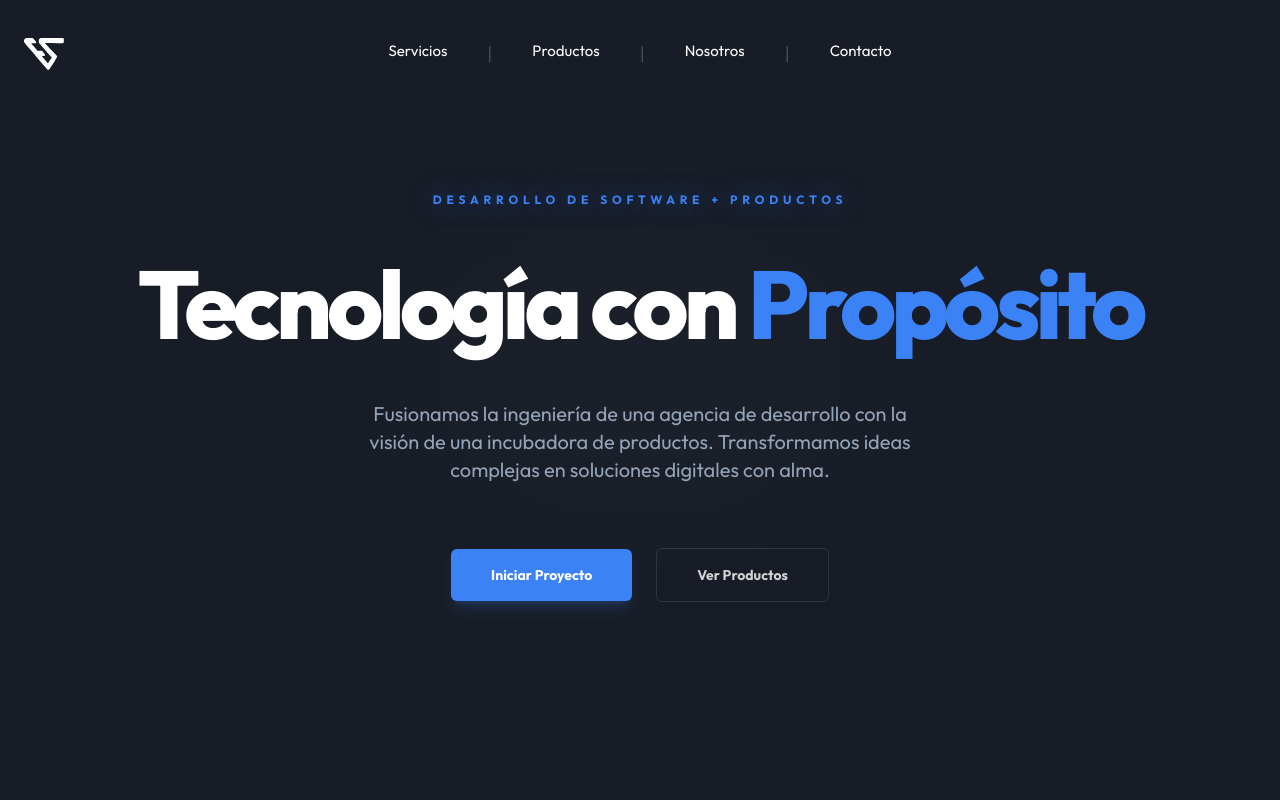
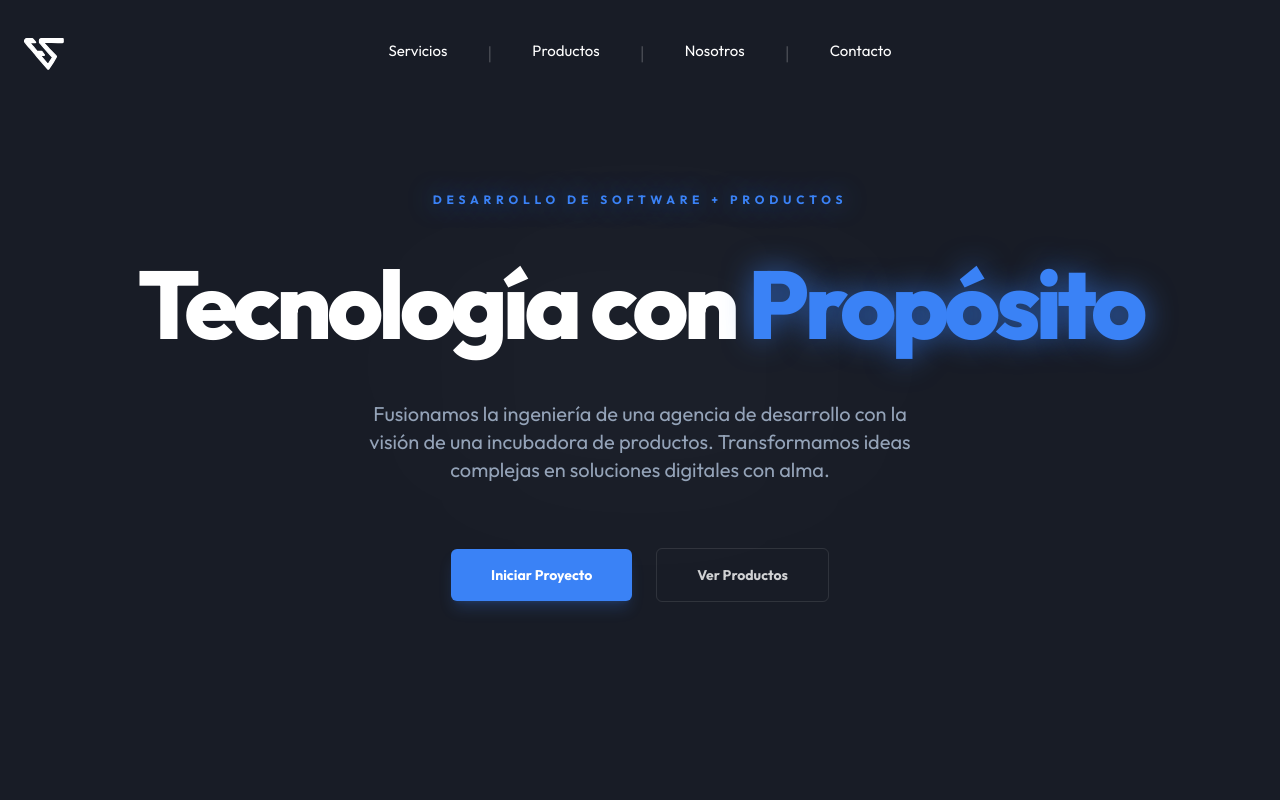
Before and after one commit to MarianoRicoy/tws-landing, a Next.js app: page / in a window 1280 px wide. Shown: the top 800 px of the page. Built offline with nearby package versions, Linux system fonts and the light colour scheme.

Commit message:
Style: Unified neon glow effect for Propósito and Scale-ups keywords

```diff
--- a/app/servicios/software-factory/page.tsx
+++ b/app/servicios/software-factory/page.tsx
@@ -152,7 +152,7 @@ export default function SoftwareFactoryPage() {
             </p>
 
             <h1 className="text-5xl md:text-7xl font-bold tracking-tight text-white leading-tight">
-              Ingeniería de Software <br /> para <span className="text-accent-cyan text-glow">Scale-ups</span>
+              Ingeniería de Software <br /> para <span className="text-accent-cyan" style={{ textShadow: '0 0 30px rgba(58, 130, 246, 0.6)' }}>Scale-ups</span>
             </h1>
 
             <p className="text-base md:text-lg text-white/80 max-w-2xl mx-auto leading-relaxed font-medium">
--- a/components/Hero.tsx
+++ b/components/Hero.tsx
@@ -17,7 +17,7 @@ export default function Hero() {
           </p>
 
           <h1 className="text-[clamp(2.5rem,8vw,5rem)] md:text-7xl lg:text-8xl font-extrabold tracking-tighter text-white leading-[1.1] max-w-5xl">
-            Tecnología con <span className="text-accent-cyan">Propósito</span>
+            Tecnología con <span className="text-accent-cyan" style={{ textShadow: '0 0 30px rgba(58, 130, 246, 0.6)' }}>Propósito</span>
           </h1>
 
           <p className="text-lg md:text-xl text-slate-400 max-w-xl mx-auto leading-relaxed font-medium">
```
